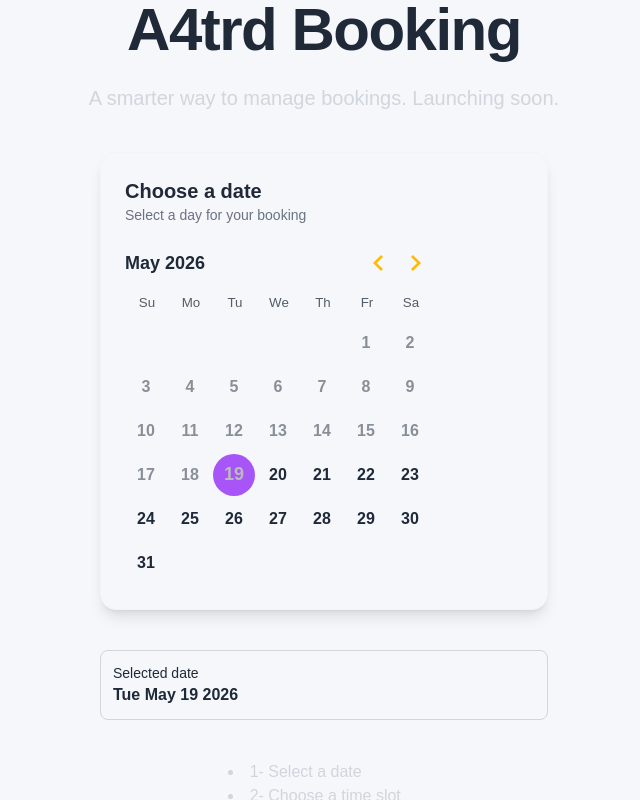
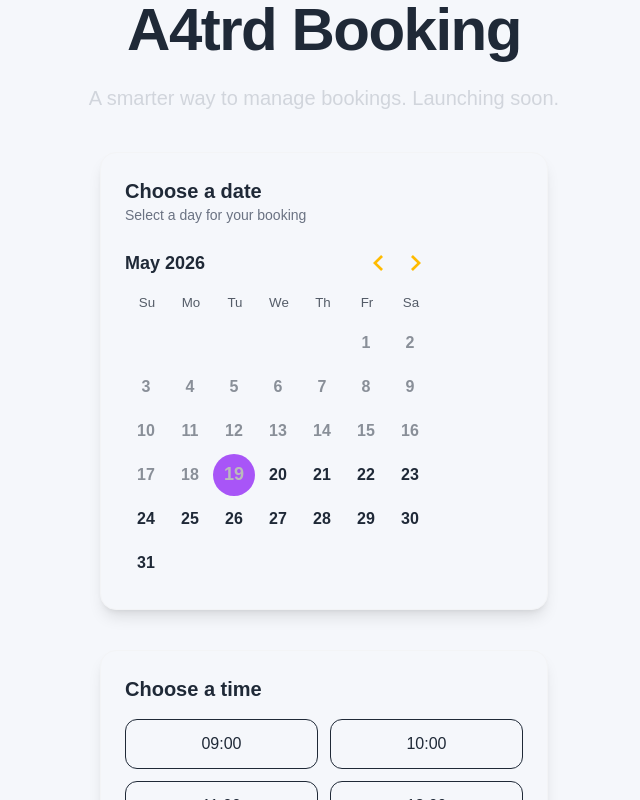
Before and after one commit to Legend4it/a4trd.booking, a Next.js app in the folder a4trd-booking/: page / in a window 1280 px wide. Both pictures are taken after a click on the button "19". Shown: the top 800 px of the page, without its empty margins (316-956 px from the left). Built offline with nearby package versions, Linux system fonts and the light colour scheme.

Commit message:
Implemet Time Slot

```diff
--- /dev/null
+++ b/a4trd-booking/app/components/TimeSlots.tsx
@@ -0,0 +1,44 @@
+const fakeSlots = [
+    "09:00",
+    "10:00",
+    "11:00",
+    "13:00",
+    "14:00",
+]
+
+export default function TimeSlots({
+    selectedTime,
+    onTimeSelect,
+}: {
+    selectedTime?: string
+    onTimeSelect?: (time: string) => void
+}) {
+    return (
+        <div className="w-full max-w-md rounded-2xl bg-background shadow-lg border border-gray-100 p-6">
+            <h2 className="mb-4 text-xl font-semibold">
+                Choose a time
+            </h2>
+
+            <div className="grid grid-cols-2 gap-3">
+                {fakeSlots.map((slot) => (
+                    <button
+                        key={slot}
+                        onClick={() =>
+                            onTimeSelect?.(slot)
+                        }
+                        className={`
+                            rounded-xl border p-3 transition
+                            ${
+                                selectedTime === slot
+                                    ? "bg-black text-white"
+                                    : "hover:bg-gray-100"
+                            }
+                        `}
+                    >
+                        {slot}
+                    </button>
+                ))}
+            </div>
+        </div>
+    )
+}
--- a/a4trd-booking/app/page.tsx
+++ b/a4trd-booking/app/page.tsx
@@ -2,9 +2,11 @@
 
 import { useState } from "react";
 import BookingCalendar from "./components/BookingCalendar";
+import TimeSlots from "./components/TimeSlots";
 
 export default function Home() {
   const [selectedDate, setSelectedDate] = useState<Date | undefined>();
+  const [selectedTime, setSelectedTime] = useState<string | undefined>();
 
   function handleDateSelect(date: Date | undefined) {
     setSelectedDate(date);
@@ -44,14 +46,21 @@ export default function Home() {
           Selected: {selectedDate.toDateString()}
         </div>
       )} */}
+      {/* Debug UI */}
+      {selectedDate && (
+        <TimeSlots
+          selectedTime={selectedTime}
+          onTimeSelect={setSelectedTime}
+        />
+      )}
 
-      {selectedDate && (
+      {selectedDate && selectedTime && (
         <div className="w-full max-w-md rounded-lg bg-background border border-gray-300 p-3">
           <p className="text-sm text-foreground font-medium">
-            Selected date
+            Selected date and time
           </p>
           <p className="text-foreground font-semibold">
-            {selectedDate.toDateString()}
+            {selectedDate.toDateString()} at {selectedTime.toString()}
           </p>
         </div>
       )}
```
